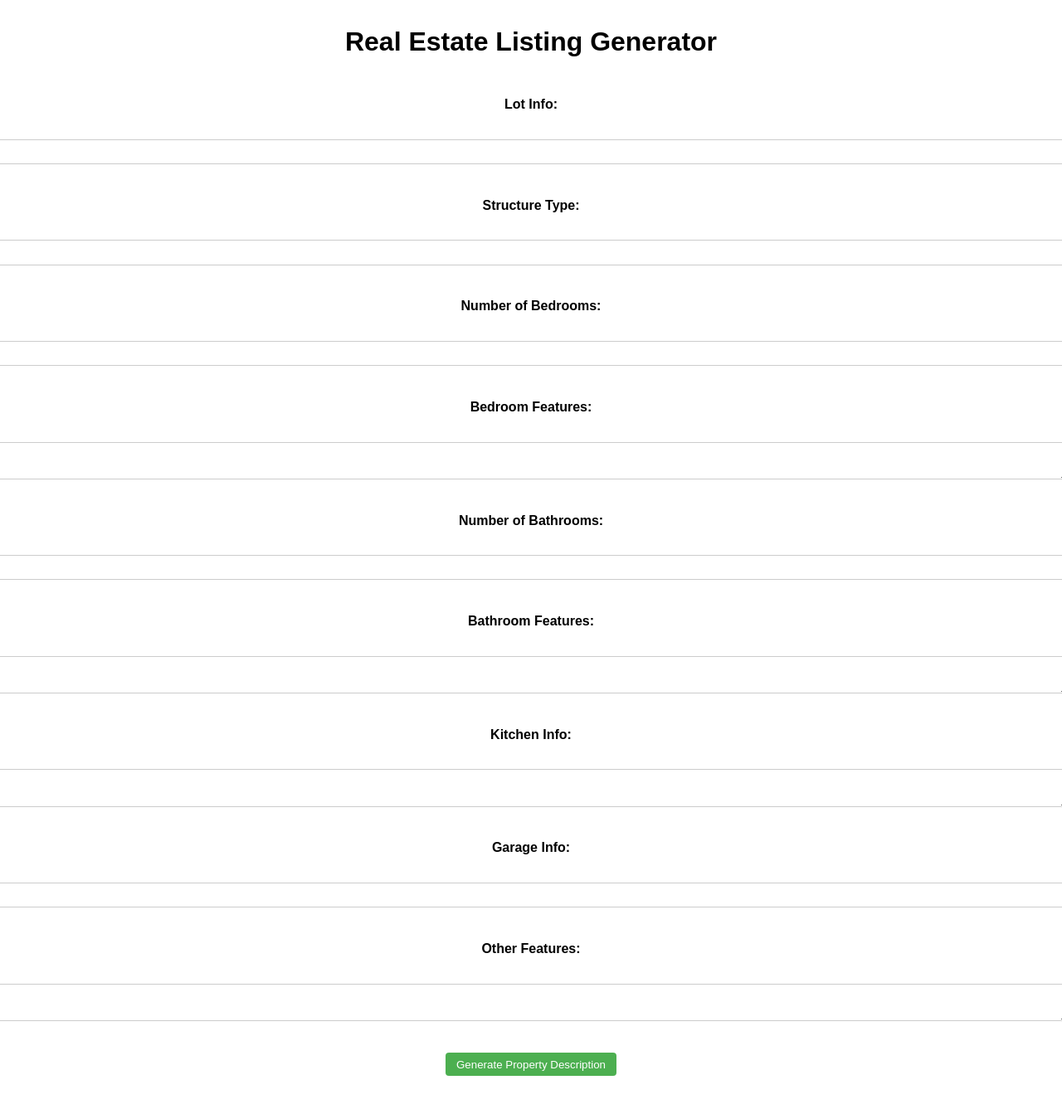
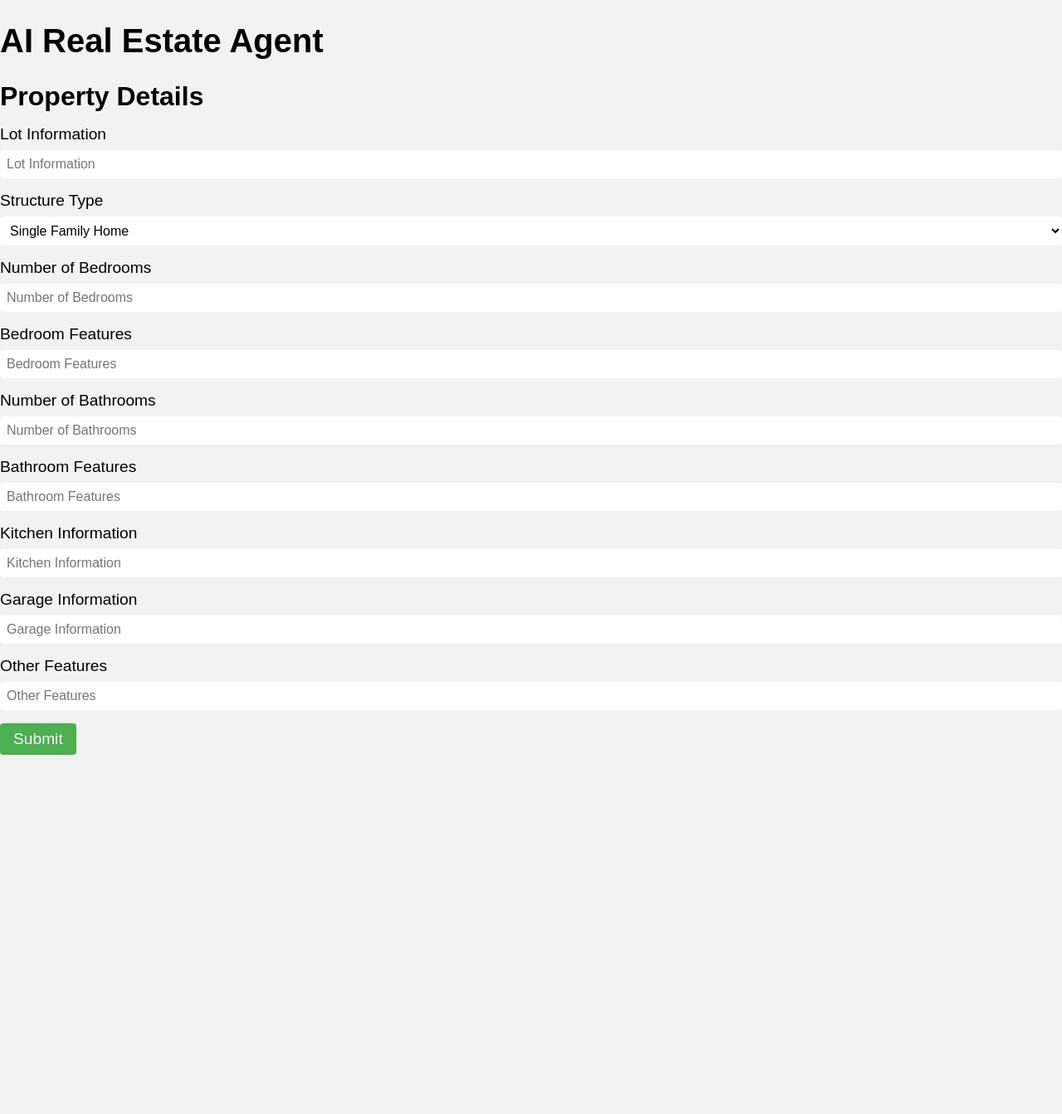
Before and after one commit to rpikunis/app, a Flask app: page / in a window 1280 px wide. Shown: the whole page at 83% size. After the commit the page ends 910 px from the top, so only its background shows below. Run offline with Flask 2, Linux system fonts and the light colour scheme.

Commit message:
Add files via upload

```diff
--- /dev/null
+++ b/static/app.js
@@ -0,0 +1,41 @@
+const propertyForm = document.querySelector('#property-form');
+const modal = document.getElementById("myModal");
+const close = document.getElementsByClassName("close")[0];
+
+propertyForm.addEventListener('submit', (event) => {
+  event.preventDefault();
+  const formData = new FormData(event.target);
+  const data = Object.fromEntries(formData.entries());
+  generateDescription(data);
+});
+
+function generateDescription(data) {
+  const xhr = new XMLHttpRequest();
+  xhr.open('POST', '/generate-description', true);
+  xhr.setRequestHeader('Content-Type', 'application/json');
+  xhr.onload = function() {
+    if (xhr.status === 200) {
+      const description = JSON.parse(xhr.responseText).description;
+      showModal(description);
+    } else {
+      console.log('Error generating description');
+    }
+  };
+  xhr.send(JSON.stringify(data));
+}
+
+function showModal(description) {
+  const descriptionText = document.getElementById("description-text");
+  descriptionText.innerHTML = description;
+  modal.style.display = "block";
+
+  close.onclick = function() {
+    modal.style.display = "none";
+  };
+
+  window.onclick = function(event) {
+    if (event.target == modal) {
+      modal.style.display = "none";
+    }
+  };
+}
--- a/static/style.css
+++ b/static/style.css
@@ -1,47 +1,75 @@
+/* Global styles */
+* {
+  box-sizing: border-box;
+  font-family: Arial, sans-serif;
+}
+
 body {
-  font-family: Arial, sans-serif;
   margin: 0;
+  padding: 0;
+  background-color: #f2f2f2;
 }
 
 h1 {
-  text-align: center;
-  margin: 1em 0;
+  font-size: 2.5rem;
+  margin-bottom: 1rem;
 }
 
-form {
-  display: flex;
-  flex-direction: column;
-  align-items: center;
-  margin: 2em 0;
+h2 {
+  font-size: 2rem;
+  margin-bottom: 1rem;
+}
+
+h3 {
+  font-size: 1.5rem;
+  margin-bottom: 1rem;
 }
 
 label {
-  font-weight: bold;
-  margin: 1em 0 0.5em;
+  display: block;
+  margin-bottom: 0.5rem;
+  font-size: 1.2rem;
 }
 
-input[type=text], input[type=number], textarea {
-  padding: 0.5em;
-  border: 1px solid #ccc;
-  border-radius: 4px;
+input[type="text"],
+input[type="number"],
+textarea {
+  display: block;
   width: 100%;
-  margin: 0.5em 0;
+  padding: 0.5rem;
+  border-radius: 0.25rem;
+  border: none;
+  background-color: #fff;
+  margin-bottom: 1rem;
+  font-size: 1rem;
 }
 
-input[type=submit] {
+select {
+  display: block;
+  width: 100%;
+  padding: 0.5rem;
+  border-radius: 0.25rem;
+  border: none;
+  background-color: #fff;
+  margin-bottom: 1rem;
+  font-size: 1rem;
+}
+
+button {
   background-color: #4CAF50;
   color: white;
-  padding: 0.5em 1em;
+  padding: 0.5rem 1rem;
+  border-radius: 0.25rem;
   border: none;
-  border-radius: 4px;
   cursor: pointer;
-  margin: 1em 0;
+  font-size: 1.2rem;
 }
 
-input[type=submit]:hover {
-  background-color: #45a049;
+button:hover {
+  background-color: #3e8e41;
 }
 
+/* Modal styles */
 .modal {
   display: none;
   position: fixed;
@@ -50,20 +78,20 @@ input[type=submit]:hover {
   top: 0;
   width: 100%;
   height: 100%;
-  overflow: auto;
-  background-color: rgba(0,0,0,0.4);
+  background-color: rgba(0, 0, 0, 0.5);
 }
 
 .modal-content {
-  background-color: #fefefe;
+  background-color: #fff;
   margin: 15% auto;
-  padding: 20px;
+  padding: 1rem;
   border: 1px solid #888;
   width: 80%;
+  max-width: 600px;
 }
 
 .close {
-  color: #aaaaaa;
+  color: #aaa;
   float: right;
   font-size: 28px;
   font-weight: bold;
@@ -71,7 +99,7 @@ input[type=submit]:hover {
 
 .close:hover,
 .close:focus {
-  color: #000;
+  color: black;
   text-decoration: none;
   cursor: pointer;
 }
--- a/templates/index.html
+++ b/templates/index.html
@@ -1,113 +1,68 @@
 <!DOCTYPE html>
-<html>
+<html lang="en">
 <head>
     <meta charset="UTF-8">
-    <title>Real Estate Listing Generator</title>
+    <meta name="viewport" content="width=device-width, initial-scale=1.0">
+    <meta http-equiv="X-UA-Compatible" content="ie=edge">
+    <title>AI Real Estate Agent</title>
     <link rel="stylesheet" href="{{ url_for('static', filename='style.css') }}">
 </head>
 <body>
-    <h1>Real Estate Listing Generator</h1>
-    <form id="property-form">
-        <label for="lot_info">Lot Info:</label><br>
-        <input type="text" id="lot_info" name="lot_info"><br>
-
-        <label for="structure_type">Structure Type:</label><br>
-        <input type="text" id="structure_type" name="structure_type"><br>
-
-        <label for="num_bedrooms">Number of Bedrooms:</label><br>
-        <input type="number" id="num_bedrooms" name="num_bedrooms" min="0"><br>
-
-        <label for="bedroom_features">Bedroom Features:</label><br>
-        <textarea id="bedroom_features" name="bedroom_features"></textarea><br>
-
-        <label for="num_bathrooms">Number of Bathrooms:</label><br>
-        <input type="number" id="num_bathrooms" name="num_bathrooms" min="0"><br>
-
-        <label for="bathroom_features">Bathroom Features:</label><br>
-        <textarea id="bathroom_features" name="bathroom_features"></textarea><br>
-
-        <label for="kitchen_info">Kitchen Info:</label><br>
-        <textarea id="kitchen_info" name="kitchen_info"></textarea><br>
-
-        <label for="garage_info">Garage Info:</label><br>
-        <input type="text" id="garage_info" name="garage_info"><br>
-
-        <label for="other_features">Other Features:</label><br>
-        <textarea id="other_features" name="other_features"></textarea><br>
-
-        <input type="submit" value="Generate Property Description">
-    </form>
-
-    <div class="modal">
+    <div class="container">
+        <h1>AI Real Estate Agent</h1>
+        <form id="property-form">
+            <h2>Property Details</h2>
+            <div class="form-group">
+                <label for="lot-info">Lot Information</label>
+                <input type="text" id="lot-info" name="lot_info" placeholder="Lot Information">
+            </div>
+            <div class="form-group">
+                <label for="structure-type">Structure Type</label>
+                <select id="structure-type" name="structure_type">
+                    <option value="Single Family Home">Single Family Home</option>
+                    <option value="Townhouse">Townhouse</option>
+                    <option value="Condo">Condo</option>
+                </select>
+            </div>
+            <div class="form-group">
+                <label for="num-bedrooms">Number of Bedrooms</label>
+                <input type="number" id="num-bedrooms" name="num_bedrooms" placeholder="Number of Bedrooms">
+            </div>
+            <div class="form-group">
+                <label for="bedroom-features">Bedroom Features</label>
+                <input type="text" id="bedroom-features" name="bedroom_features" placeholder="Bedroom Features">
+            </div>
+            <div class="form-group">
+                <label for="num-bathrooms">Number of Bathrooms</label>
+                <input type="number" id="num-bathrooms" name="num_bathrooms" placeholder="Number of Bathrooms">
+            </div>
+            <div class="form-group">
+                <label for="bathroom-features">Bathroom Features</label>
+                <input type="text" id="bathroom-features" name="bathroom_features" placeholder="Bathroom Features">
+            </div>
+            <div class="form-group">
+                <label for="kitchen-info">Kitchen Information</label>
+                <input type="text" id="kitchen-info" name="kitchen_info" placeholder="Kitchen Information">
+            </div>
+            <div class="form-group">
+                <label for="garage-info">Garage Information</label>
+                <input type="text" id="garage-info" name="garage_info" placeholder="Garage Information">
+            </div>
+            <div class="form-group">
+                <label for="other-features">Other Features</label>
+                <input type="text" id="other-features" name="other_features" placeholder="Other Features">
+            </div>
+            <div class="form-group">
+                <button type="submit">Submit</button>
+            </div>
+        </form>
+    </div>
+    <div id="results-modal" class="modal">
         <div class="modal-content">
             <span class="close">&times;</span>
-            <h2>Property Description</h2>
-            <p id="description-text"></p>
+            <div id="modal-text"></div>
         </div>
     </div>
-
-    <script>
-        const propertyForm = document.querySelector('#property-form');
-        const modal = document.querySelector('.modal');
-        const modalContent = document.querySelector('.modal-content');
-        const descriptionElement = document.querySelector('#description-text');
-
-        propertyForm.addEventListener('submit', (e) => {
-            e.preventDefault();
-            const formData = new FormData(propertyForm);
-            const lotInfo = formData.get('lot_info');
-            const structureType = formData.get('structure_type');
-            const numBedrooms = formData.get('num_bedrooms');
-            const bedroomFeatures = formData.get('bedroom_features');
-            const numBathrooms = formData.get('num_bathrooms');
-            const bathroomFeatures = formData.get('bathroom_features');
-            const kitchenInfo = formData.get('kitchen_info');
-            const garageInfo = formData.get('garage_info');
-            const otherFeatures = formData.get('other_features');
-
-            fetch('/process_property_form', {
-                method: 'POST',
-                headers: {
-                    'Content-Type': 'application/json'
-                },
-                body: JSON.stringify({
-                    lot_info: lotInfo,
-                    structure_type: structureType,
-                    num_bedrooms: numBedrooms,
-                    bedroom_features: bedroomFeatures,
-                    num_bathrooms: numBathrooms,
-                    bathroom_features: bathroom,
-                    kitchen_info: kitchenInfo,
-                    garage_info: garageInfo,
-                    other_features: otherFeatures
-                })
-            })
-            .then(response => response.json())
-            .then(data => {
-                const description = data.description;
-                descriptionElement.innerHTML = description;
-                modal.style.display = 'block';
-            })
-            .catch((error) => {
-                console.error('Error:', error);
-            });
-        });
-
-        // Get the modal and the button that opens it
-        const modal = document.querySelector('.modal');
-        const modalCloseButton = document.querySelector('.close');
-
-        // When the user clicks on the button, open the modal
-        modalCloseButton.addEventListener('click', () => {
-            modal.style.display = 'none';
-        });
-
-        // When the user clicks anywhere outside of the modal, close it
-        window.addEventListener('click', (event) => {
-            if (event.target === modal) {
-                modal.style.display = 'none';
-            }
-        });
-    </script>
+    <script src="{{ url_for('static', filename='app.js') }}"></script>
 </body>
 </html>
```
Also changed, not shown: static/script.js (added, +41 -0 lines).
